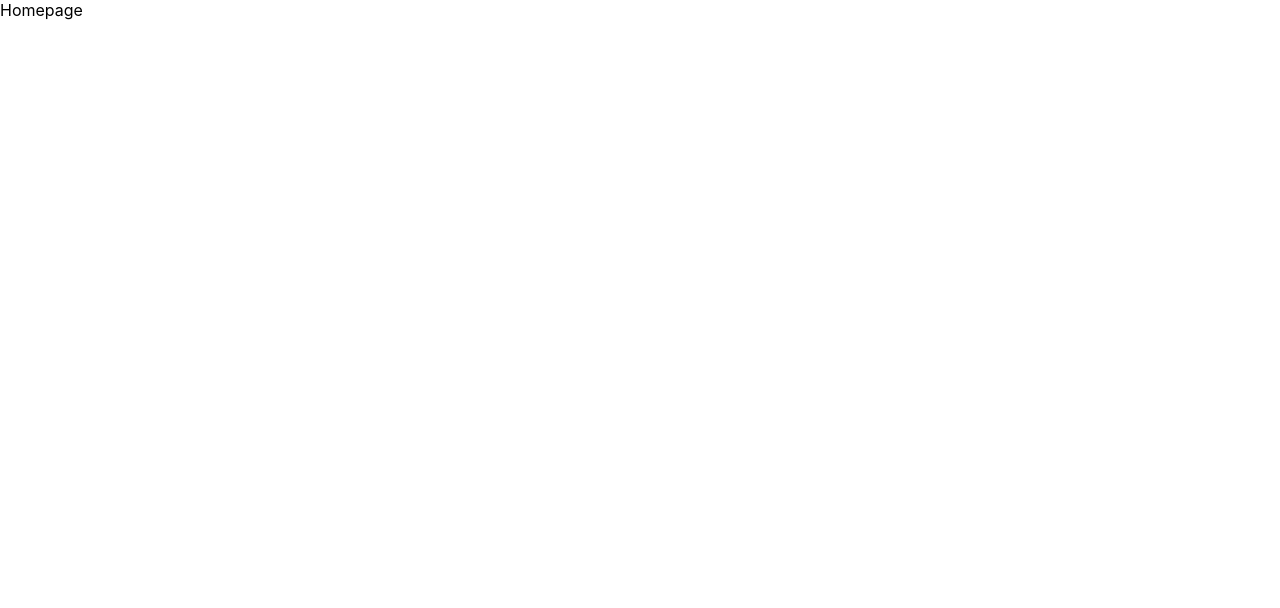
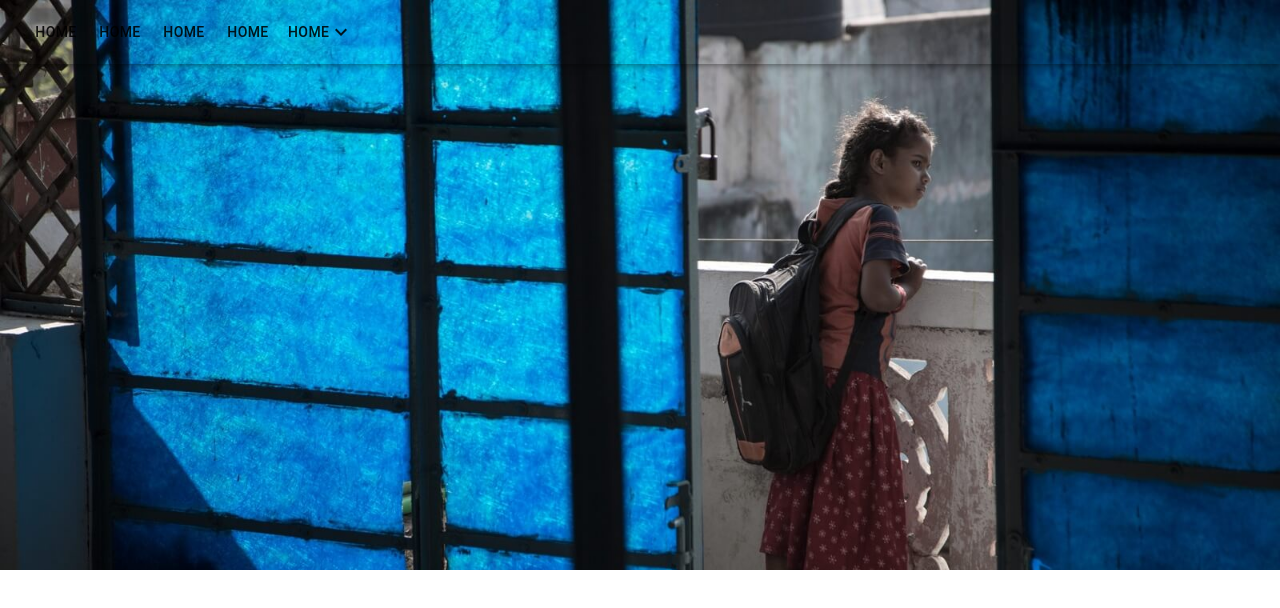
Before and after one commit to ajinath2151/ReactWebpages, a React (Create React App) app in the folder try-stack/: page / in a window 1280 px wide. Shown: the top 608 px of the page. Built offline with nearby package versions, Linux system fonts and the light colour scheme.

Commit message:
added background images and working in app bar

```diff
--- a/try-stack/package.json
+++ b/try-stack/package.json
@@ -3,6 +3,9 @@
   "version": "0.1.0",
   "private": true,
   "dependencies": {
+    "@material-ui/core": "^4.12.4",
+    "@material-ui/icons": "^4.11.3",
+    "@material-ui/styles": "^4.11.5",
     "@testing-library/jest-dom": "^5.16.5",
     "@testing-library/react": "^13.4.0",
     "@testing-library/user-event": "^13.5.0",
--- a/try-stack/public/index.html
+++ b/try-stack/public/index.html
@@ -25,6 +25,9 @@
       Learn how to configure a non-root public URL by running `npm run build`.
     -->
     <title>React App</title>
+    <!-- custom font -->
+    <link rel="stylesheet" href="https://fonts.googleapis.com/icon?family=Material+Icons" />
+    <!-- ./ custom font -->
   </head>
   <body>
     <noscript>You need to enable JavaScript to run this app.</noscript>
--- a/try-stack/src/App.css
+++ b/try-stack/src/App.css
@@ -25,7 +25,7 @@
 }
 
 .App-link {
-  color: #61dafb;
+  /* color: #61dafb; */
 }
 
 @keyframes App-logo-spin {
@@ -36,3 +36,7 @@
     transform: rotate(360deg);
   }
 }
+.MuiAppBar-colorPrimary {
+  color: #fff;
+  background: none !important;
+}
--- a/try-stack/src/components/Homepage.js
+++ b/try-stack/src/components/Homepage.js
@@ -1,10 +1,36 @@
 import React from 'react'
+import { makeStyles } from '@material-ui/core/styles';
+import '../../src/App.css';
+import GirlWithBagImg from '../images/background/GirlWithBag.jpg';
+import { AppBar, Button, Link, Toolbar } from '@material-ui/core';
+import KeyboardArrowDown from '@material-ui/icons/KeyboardArrowDown'
+const useStyles = makeStyles((theme)=>({
+  container: {
+    backgroundImage: `url(${GirlWithBagImg})`,
+    backgroundSize: 'cover',
+    height:570,
+  },
+  }));
 
 function Homepage() {
+
+  const classes = useStyles();
+
   return (
-    <div>
-        Homepage
-    </div>
+    <>
+      <div className={classes.container}>
+        <AppBar className={classes.apBar}>
+          <Toolbar className={classes.toolBar}>
+            <Button>Home</Button>
+            <Button>Home </Button>
+            <Button>Home</Button>
+            <Button>Home</Button>
+            <Button>Home <KeyboardArrowDown /></Button>
+
+          </Toolbar>
+        </AppBar>
+      </div>
+    </>
   )
 }
 
```
Also changed, not shown: 2 other files (tests, documents, lock files or other folders).
